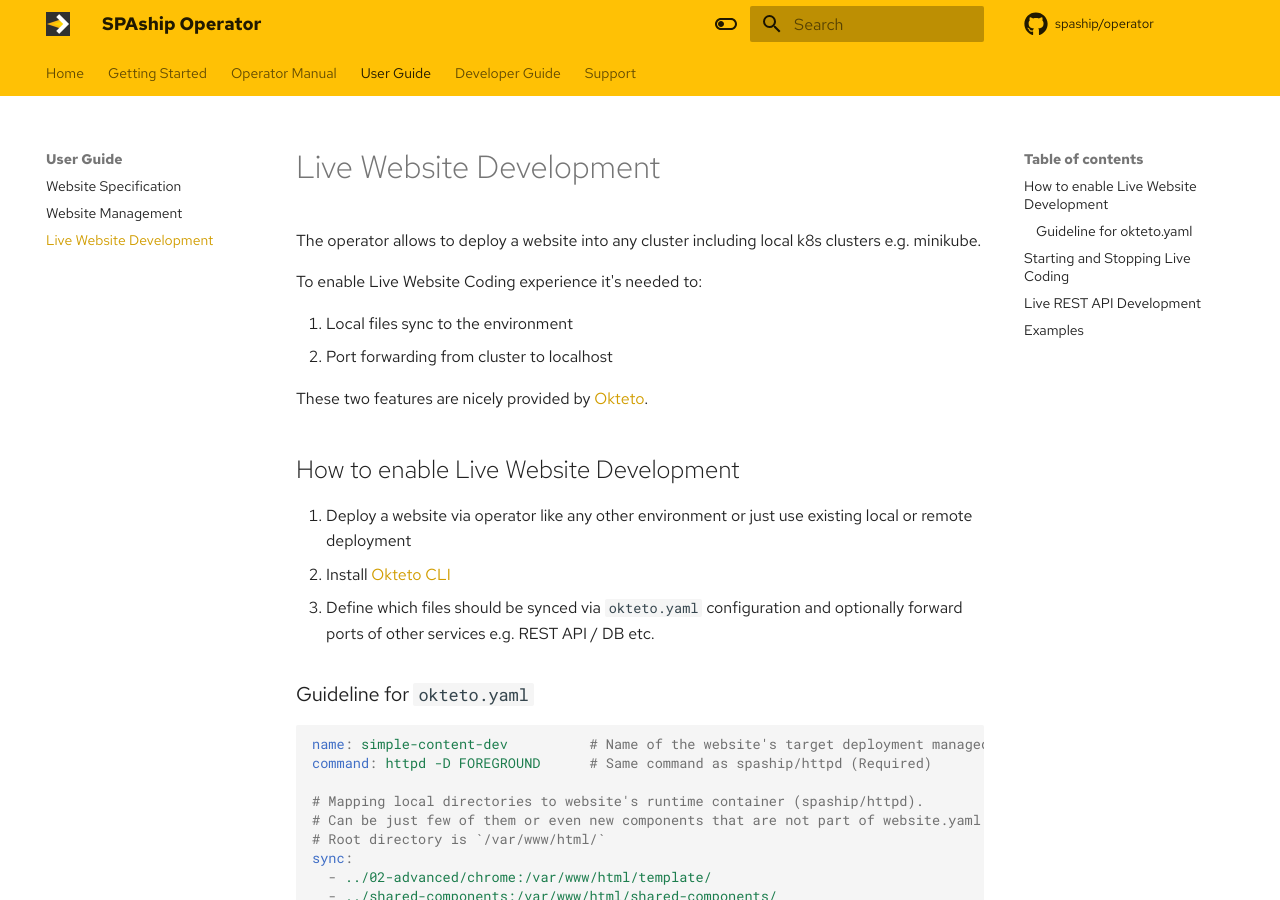
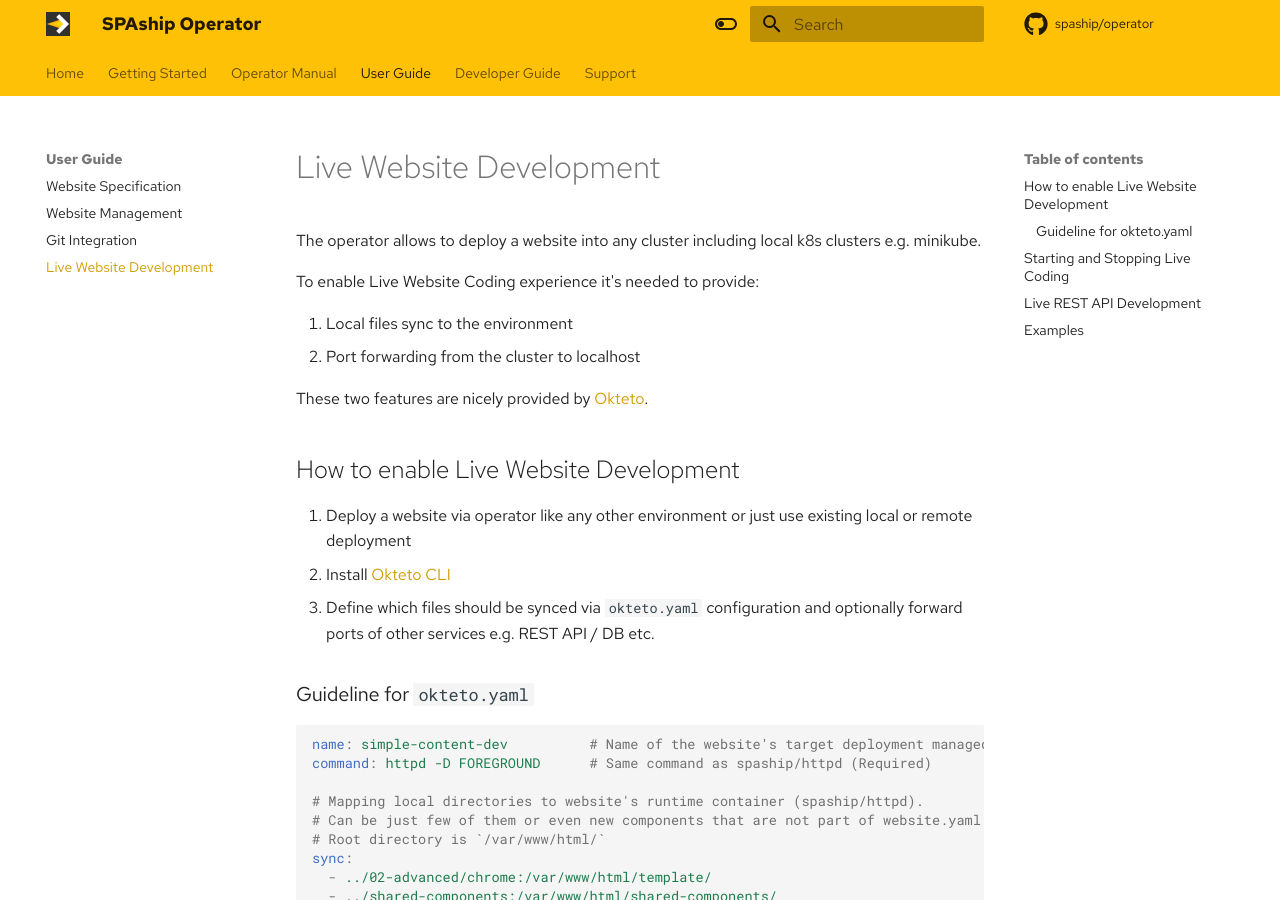
Before and after one commit to spaship/operator, an MkDocs documentation site: the page built from docs/user-guide/live-website-coding.md, in a window 1280 px wide and 900 px high. Built offline with MkDocs 1.6.1 and Material for MkDocs 9.7.7, drawn with Linux system fonts in a browser that asks for light colours; comment, search, counter and statistics services are not loaded.

```diff
--- a/docs/user-guide/live-website-coding.md
+++ b/docs/user-guide/live-website-coding.md
@@ -2,10 +2,10 @@
 
 The operator allows to deploy a website into any cluster including local k8s clusters e.g. minikube.
 
-To enable Live Website Coding experience it's needed to:
+To enable Live Website Coding experience it's needed to provide:
 
 1. Local files sync to the environment
-2. Port forwarding from cluster to localhost
+2. Port forwarding from the cluster to localhost
 
 These two features are nicely provided by [Okteto](https://okteto.com/).
 
--- a/mkdocs.yml
+++ b/mkdocs.yml
@@ -55,6 +55,7 @@ nav:
   - User Guide:
     - user-guide/website-specification.md
     - user-guide/website-management.md
+    - user-guide/git-integration.md
     - user-guide/live-website-coding.md
   - Developer Guide:
     - developer-guide/project-structure.md
```
Also changed, not shown: docs/getting-started/operator-installation.md (+2 -0 lines), docs/getting-started/website-deployment.md (+1 -1 lines), docs/user-guide/git-integration.md (added, +27 -0 lines), docs/user-guide/website-management.md (+0 -9 lines).
